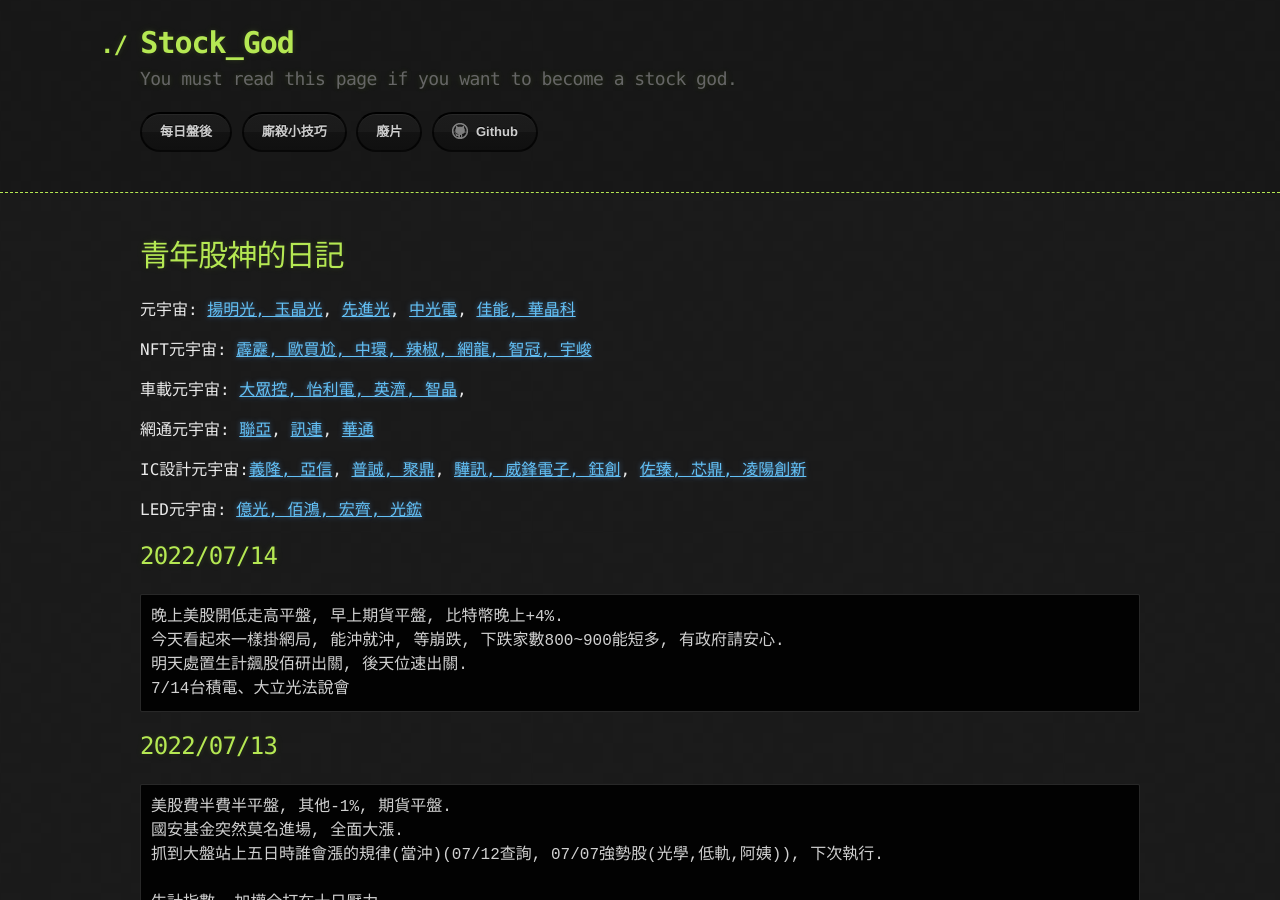
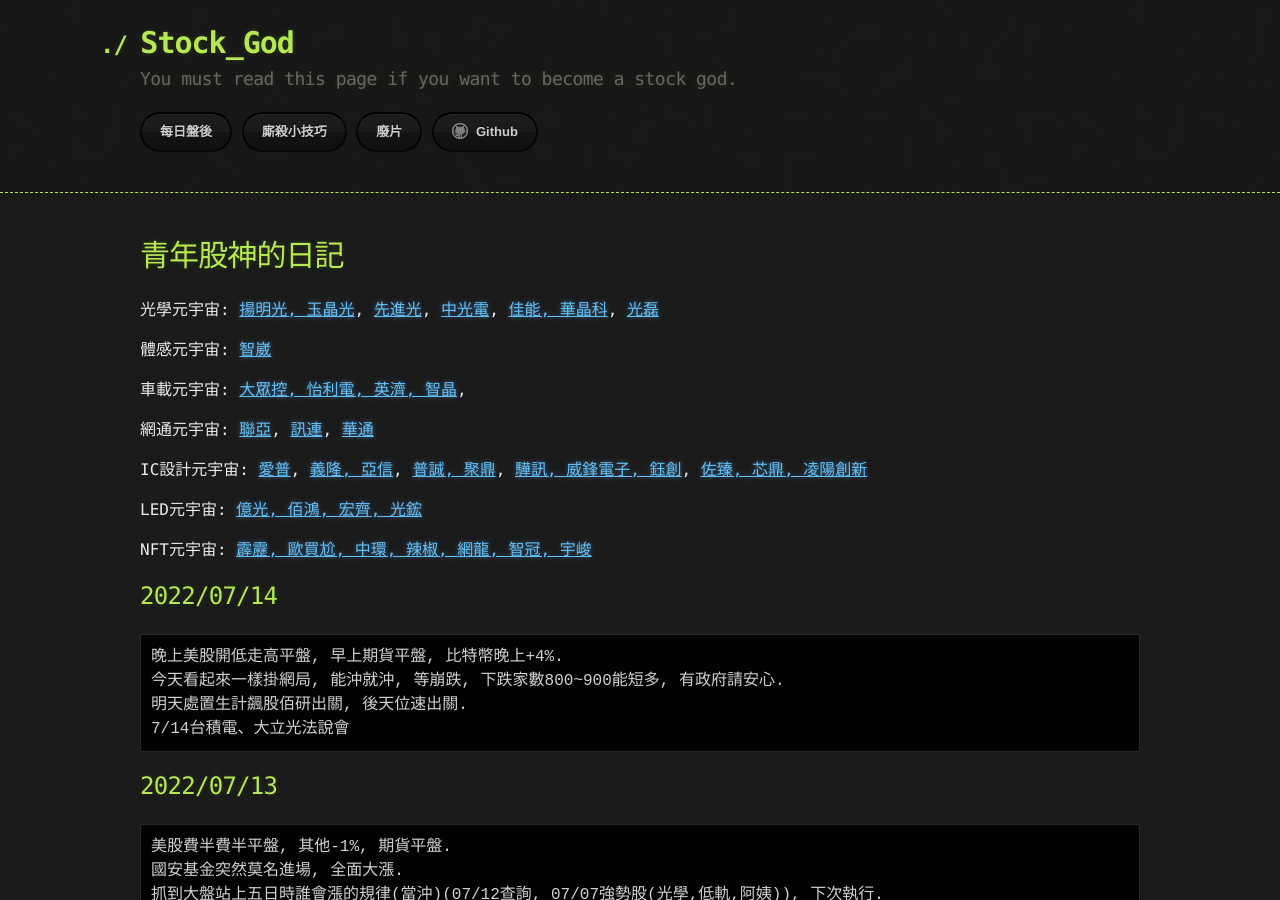
Before and after one commit to lepg5487/Stock_God, a Jekyll site: the page built from index.md, in a window 1280 px wide and 900 px high. Built offline with Jekyll 4.4.1, drawn with Linux system fonts in a browser that asks for light colours; our own code applies the rules of GitHub Pages for plain Markdown files.

Commit message:
Update index.md

````diff
--- a/index.md
+++ b/index.md
@@ -3,17 +3,19 @@ layout: testlayouts
 ---
 
 # 青年股神的日記
-元宇宙:  [揚明光, 玉晶光](https://news.cnyes.com/news/id/4754093?exp=a), [先進光](https://news.cnyes.com/news/id/4754166), [中光電](https://news.cnyes.com/news/id/4750311?exp=a), [佳能, 華晶科](https://news.cnyes.com/news/id/4782823)
+光學元宇宙:  [揚明光, 玉晶光](https://news.cnyes.com/news/id/4754093?exp=a), [先進光](https://news.cnyes.com/news/id/4754166), [中光電](https://news.cnyes.com/news/id/4750311?exp=a), [佳能, 華晶科](https://news.cnyes.com/news/id/4782823), [光磊](https://news.cnyes.com/news/id/4756844?exp=a)
+
+體感元宇宙: [智崴](https://news.cnyes.com/news/id/4760530?exp=a)
+
+車載元宇宙: [大眾控, 怡利電, 英濟, 智晶](https://news.cnyes.com/news/id/4780092),
+
+網通元宇宙: [聯亞](https://news.cnyes.com/news/id/4751268?exp=a), [訊連](https://news.cnyes.com/news/id/4753861?exp=a), [華通](https://news.cnyes.com/news/id/4773276?exp=a)
+
+IC設計元宇宙: [愛普](https://news.cnyes.com/news/id/4759807?exp=a), [義隆, 亞信](https://news.cnyes.com/news/id/4757475?exp=a), [普誠, 聚鼎](https://news.cnyes.com/news/id/4782823), [驊訊, 威鋒電子, 鈺創](https://news.cnyes.com/news/id/4750279?exp=a), [佐臻, 芯鼎, 凌陽創新](https://news.cnyes.com/news/id/4765914?exp=a)
+
+LED元宇宙: [億光, 佰鴻, 宏齊, 光鋐](https://news.cnyes.com/news/id/4775204?exp=a)
 
 NFT元宇宙: [霹靂, 歐買尬, 中環, 辣椒, 網龍, 智冠, 宇峻](https://news.cnyes.com/news/id/4796462?exp=a)
-
-車載元宇宙: [大眾控, 怡利電, 英濟, 智晶](https://news.cnyes.com/news/id/4780092),
-
-網通元宇宙: [聯亞](https://news.cnyes.com/news/id/4751268?exp=a), [訊連](https://news.cnyes.com/news/id/4753861?exp=a), [華通](https://news.cnyes.com/news/id/4773276?exp=a)
-
-IC設計元宇宙:[義隆, 亞信](https://news.cnyes.com/news/id/4757475?exp=a), [普誠, 聚鼎](https://news.cnyes.com/news/id/4782823), [驊訊, 威鋒電子, 鈺創](https://news.cnyes.com/news/id/4750279?exp=a), [佐臻, 芯鼎, 凌陽創新](https://news.cnyes.com/news/id/4765914?exp=a)
-
-LED元宇宙: [億光, 佰鴻, 宏齊, 光鋐](https://news.cnyes.com/news/id/4775204?exp=a)
 
 ## 2022/07/14
 ```
````
